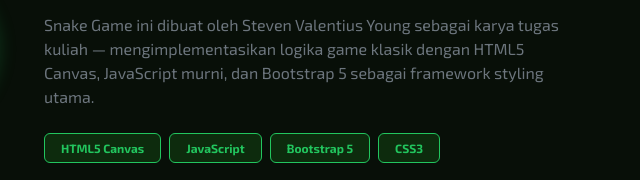
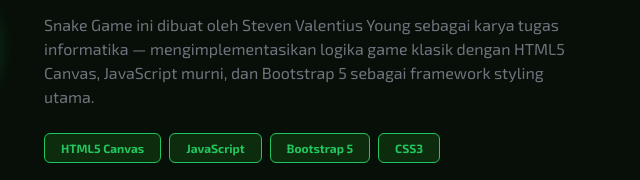
Before and after one commit to valentiussteven27-lang/project, a plain HTML site: page index.html in a window 1280 px wide. Shown: the part 2089-2269 px from the top of the page, 428-1068 px from the left. Drawn offline with nearby package versions, Linux system fonts and the light colour scheme.

Commit message:
Update index.html

```diff
--- a/index.html
+++ b/index.html
@@ -331,7 +331,7 @@
           <h3 class="fw-bold mb-1" style="color:#a3e6a3;">Steven Valentius Young</h3>
           <p class="mb-3 fw-semibold" style="color:#22c55e;">Game Developer & Web Enthusiast</p>
           <p class="text-secondary mb-4">
-            Snake Game ini dibuat oleh Steven Valentius Young sebagai karya tugas kuliah —
+            Snake Game ini dibuat oleh Steven Valentius Young sebagai karya tugas informatika —
             mengimplementasikan logika game klasik dengan HTML5 Canvas, JavaScript murni,
             dan Bootstrap 5 sebagai framework styling utama.
           </p>
```
